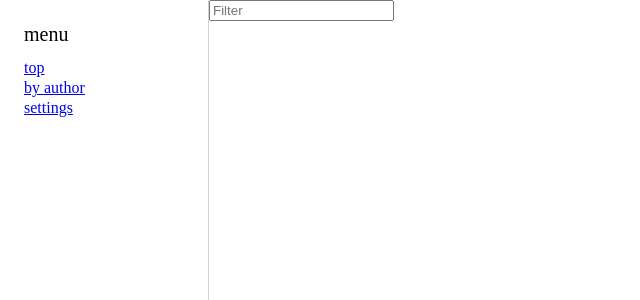
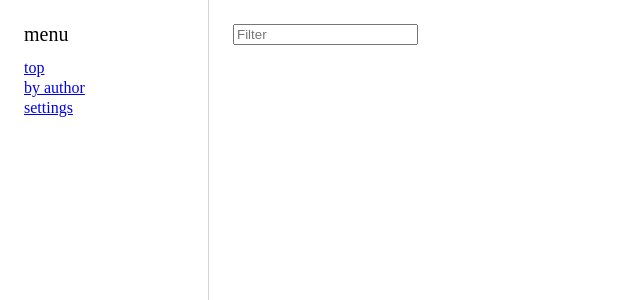
Before and after one commit to cumet04/slack_emoji_viewer, a Nuxt app: page /author in a window 1280 px wide. Shown: the top 300 px of the page, without its empty margins (0-640 px from the left). Built offline with nearby package versions, Linux system fonts and the light colour scheme.

Commit message:
content style

```diff
--- a/layouts/default.vue
+++ b/layouts/default.vue
@@ -33,6 +33,10 @@ export default {
   border-right: lightgray solid 1px;
 }
 
+#main {
+  padding: 24px;
+}
+
 #board {
   position: fixed;
   width: 100%;
--- a/pages/author.vue
+++ b/pages/author.vue
@@ -53,7 +53,7 @@ export default {
 
 <style scoped lang="scss">
 .user {
-  margin-bottom: 8px;
+  margin-bottom: 12px;
 }
 
 .list {
```
